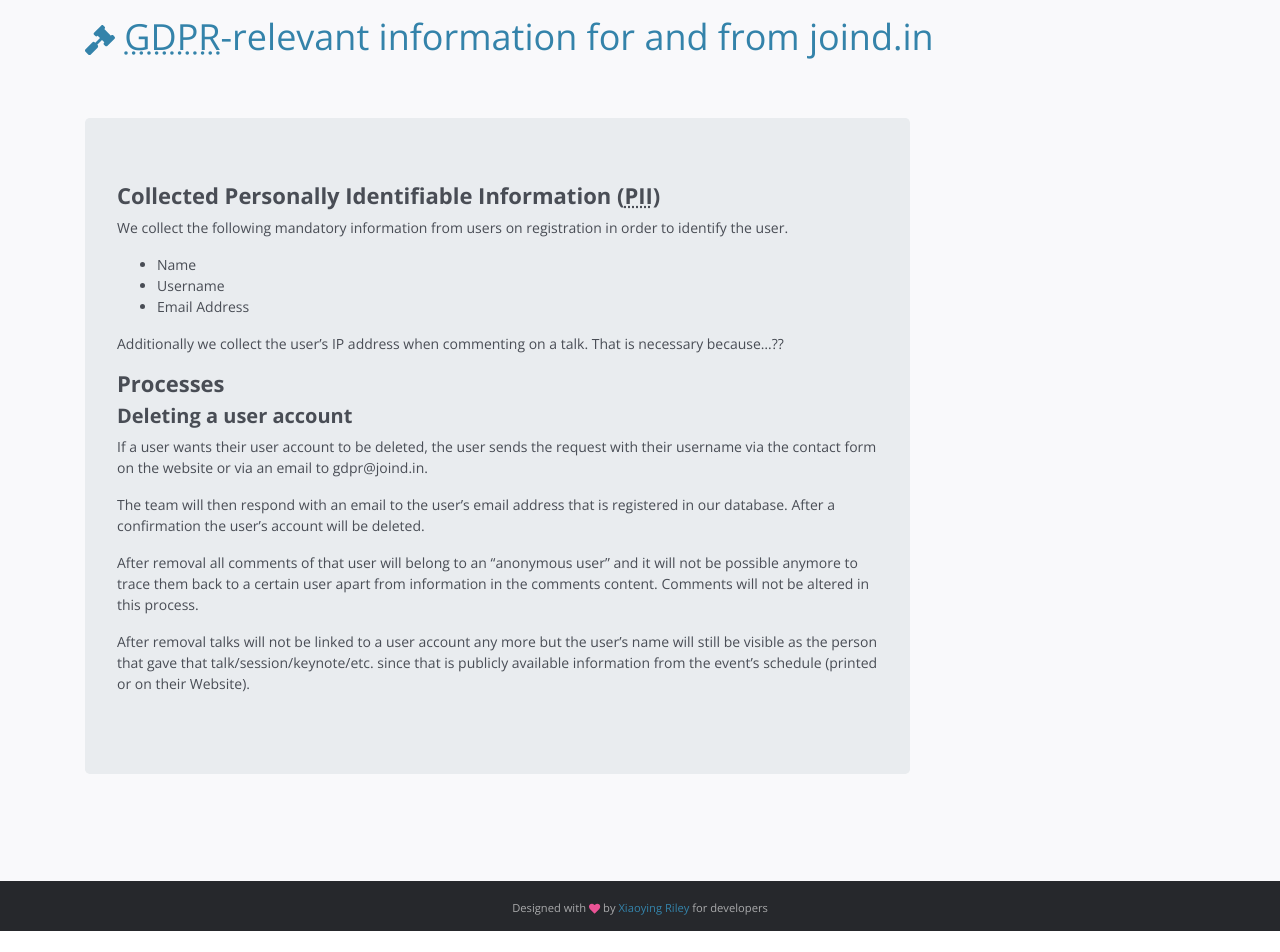
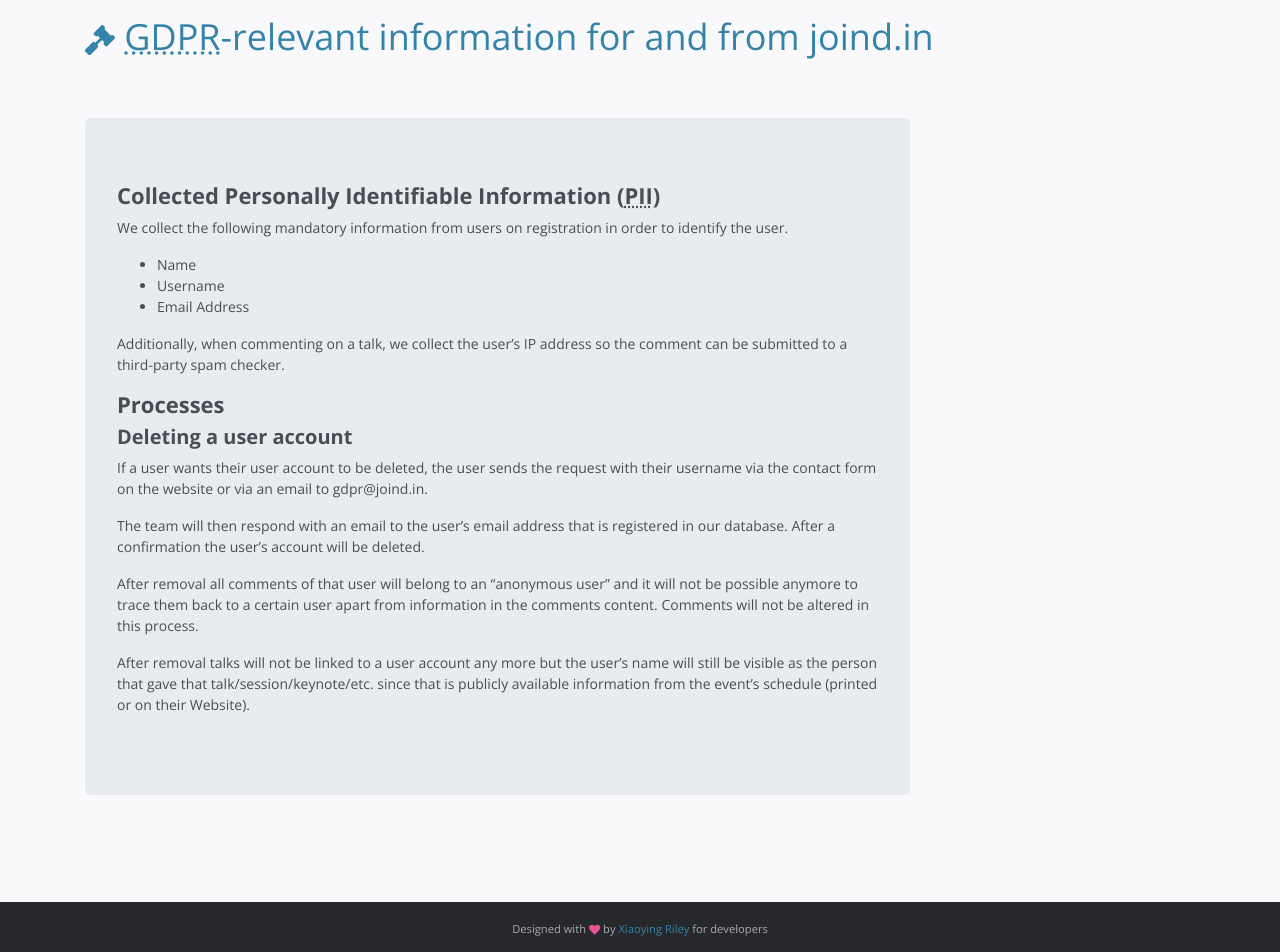
Before and after one commit to joindin/joindin.github.io, a Jekyll site: the page built from gdpr.md, in a window 1280 px wide. Shown: the part 496-1448 px from the top of the page. Built offline with Jekyll 4.4.1, drawn with Linux system fonts in a browser that asks for light colours; nearby versions of some CDN libraries; before the commit the page ends 1427 px from its top, so only the background shows below that.

Commit message:
Explain why IP addresses are collected when commenting on a talk

```diff
--- a/gdpr.md
+++ b/gdpr.md
@@ -12,7 +12,7 @@ We collect the following mandatory information from users on registration in ord
 * Username
 * Email Address
 
-Additionally we collect the user's IP address when commenting on a talk. That is necessary because...??
+Additionally, when commenting on a talk, we collect the user's IP address so the comment can be submitted to a third-party spam checker.
 
 ## Processes
 
```
